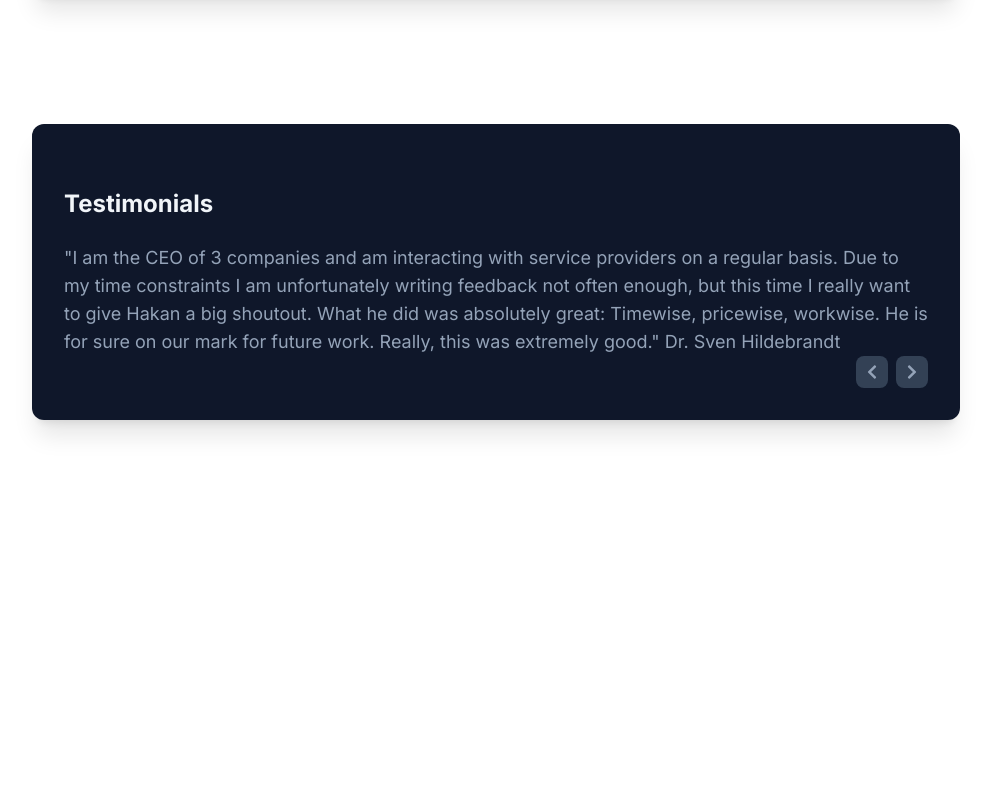
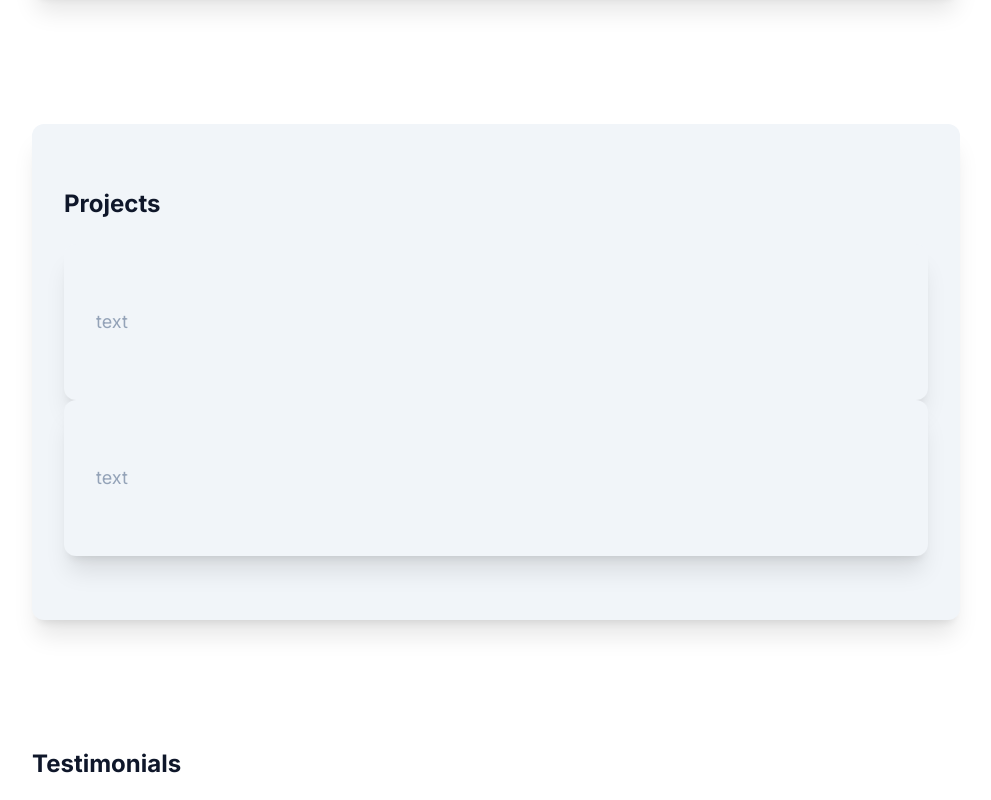
Before and after one commit to hakangundogdu/next-portfolio, a Next.js app: page / in a window 1280 px wide. Shown: the part 960-1760 px from the top of the page, without its empty margins (144-1135 px from the left). Before the commit the page ends 1452 px from the top, so only its background shows below. Built offline with nearby package versions, Linux system fonts and the light colour scheme.

Commit message:
projects

```diff
--- a/components/Nav.tsx
+++ b/components/Nav.tsx
@@ -21,10 +21,10 @@ const Nav = () => {
           <a href="#about" className=" hover:text-slate-900 ">
             About
           </a>
-          <a href="/work" className=" hover:text-slate-900">
+          <a href="#projects" className=" hover:text-slate-900">
             Projects
           </a>
-          <a href="/testimonials" className="  hover:text-slate-900 ">
+          <a href="#testimonials" className="  hover:text-slate-900 ">
             Testimonials
           </a>
           <a
--- /dev/null
+++ b/components/Projects.tsx
@@ -0,0 +1,25 @@
+import React from 'react';
+
+const Projects = () => {
+  return (
+    <section
+      id="projects"
+      className="container  px-4 sm:px-12 py-16 flex flex-col  animate-fade    "
+    >
+      <div className=" relative  py-16  rounded-xl bg-slate-100  px-8 shadow-xl">
+        <h1 className="text-2xl mb-6 font-bold text-slate-900">Projects</h1>
+
+        <div className="grid-cols-2 gap-12 ">
+          <div className=" relative flex flex-col py-16  rounded-xl bg-slate-100  px-8 shadow-xl">
+            <p className=" text-lg  text-slate-400 "> text </p>
+          </div>
+          <div className=" relative flex flex-col py-16  rounded-xl bg-slate-100  px-8 shadow-xl">
+            <p className=" text-lg  text-slate-400 "> text </p>
+          </div>
+        </div>
+      </div>
+    </section>
+  );
+};
+
+export default Projects;
--- a/components/Testimonials.tsx
+++ b/components/Testimonials.tsx
@@ -18,11 +18,11 @@ const Testimonials = () => {
       id="testimonials"
       className="container  px-4 sm:px-12 py-16 flex flex-col  animate-fade   "
     >
+      <h1 className="text-2xl mb-6 font-bold text-slate-900">Testimonials</h1>
       <div className=" relative flex flex-col py-16  rounded-xl bg-slate-900  px-8 shadow-xl">
-        <h1 className="text-2xl mb-6 font-bold text-slate-100">Testimonials</h1>
-        <p className=" text-lg  text-slate-400 "> {list[item]} </p>
+        <p className=" text-lg mb-8 text-slate-400 "> {list[item]} </p>
 
-        <div className="flex space-x-2 absolute right-8 bottom-8 items-center mt-4">
+        <div className="flex space-x-2 absolute right-8 bottom-8 items-center ">
           <button
             onClick={nextItem}
             className="   bg-slate-700 hover:bg-slate-400 text-slate-400 hover:text-slate-50 py-2 px-2 rounded-lg "
--- a/components/Work.tsx
+++ /dev/null
@@ -1,7 +0,0 @@
-import React from 'react';
-
-const Work = () => {
-  return <div>Work</div>;
-};
-
-export default Work;
--- a/pages/index.tsx
+++ b/pages/index.tsx
@@ -4,6 +4,7 @@ import About from '../components/About';
 import Skills from '../components/Skills';
 import Up from '../components/Up';
 import Testimonials from '../components/Testimonials';
+import Projects from '../components/Projects';
 
 export default function Home() {
   return (
@@ -21,6 +22,7 @@ export default function Home() {
       <Hero />
       <Skills />
       <About />
+      <Projects />
       <Testimonials />
     </div>
   );
```
